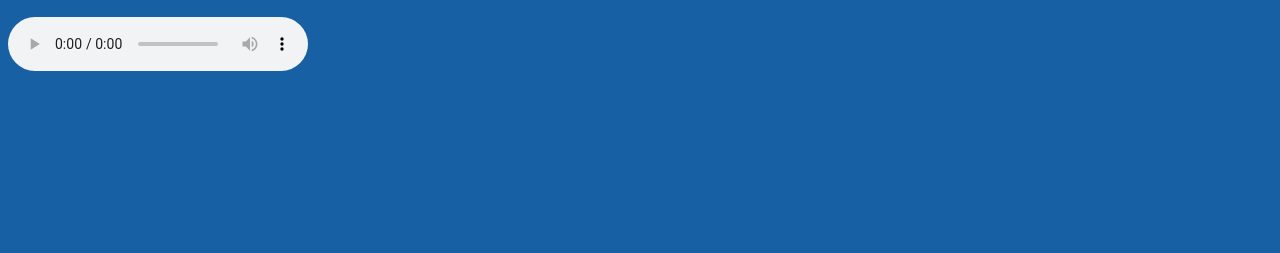
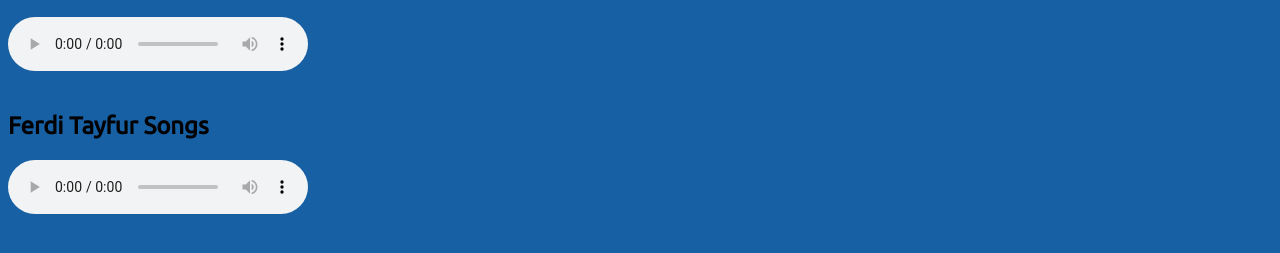
Before and after one commit to Turka3/Morny-LearnEnglish-WebApp-OpenSource, a plain HTML site: page ses.html in a window 1280 px wide. Shown: the part 111-364 px from the top of the page. Drawn offline with Linux system fonts and the light colour scheme.

Commit message:
music Update

```diff
--- a/ses.html
+++ b/ses.html
@@ -48,8 +48,15 @@
     </div>
 
     <h2>Fast And Furıos</h2>
+
     <audio controls>
         <source src="ses.mp3" type="audio/mp3">
+    </audio>
+    <br>
+    <br>
+    <h2>Ferdi Tayfur Songs</h2>
+    <audio controls>
+        <source src="Ferdi Tayfur - Sanma sana Dönerim.mp3" type="audio/mp3">
     </audio>
 
 </body>
```
Also changed, not shown: 1 other file.
